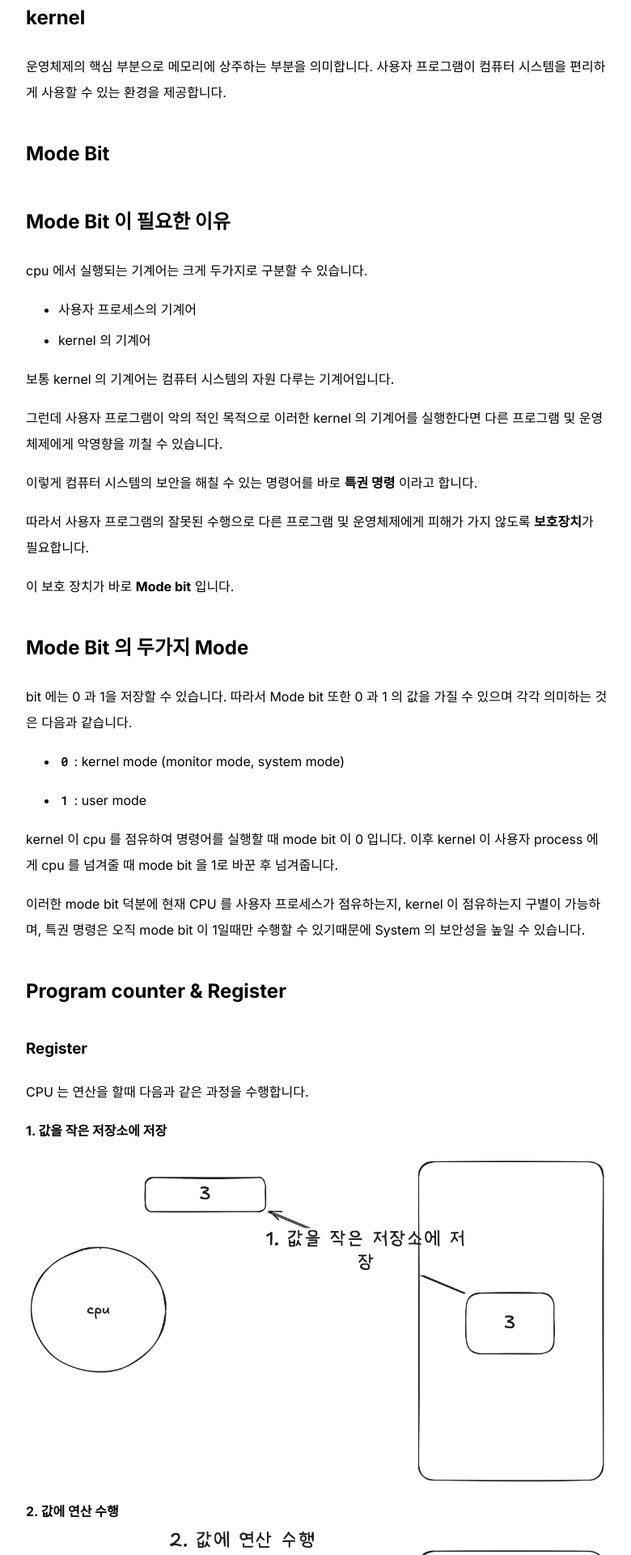
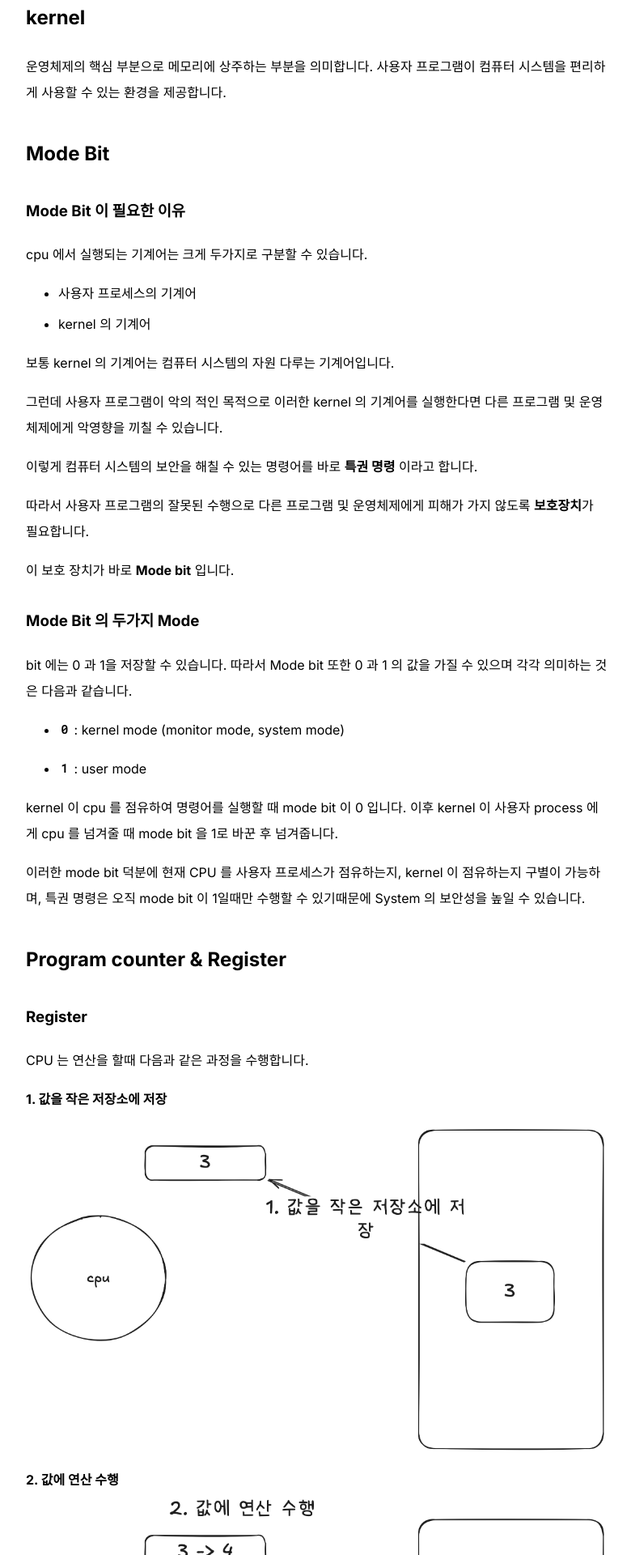
Before and after one commit to joonwan/joonwan.github.io, a Jekyll site: the page built from _posts/2025-03-15-Interrupt.md, in a window 1280 px wide. Shown: the part 1113-3033 px from the top of the page at 81% size, without its empty margins (248-1028 px from the left). Built offline with Jekyll 4.4.1, drawn with Linux system fonts in a browser that asks for light colours.

```diff
--- a/_posts/2025-03-15-Interrupt.md
+++ b/_posts/2025-03-15-Interrupt.md
@@ -23,7 +23,7 @@ CPU 는 Central Processing Unit 의 약자로, 컴퓨터 시스템을 통제하
 
 ## Mode Bit
 
-## Mode Bit 이 필요한 이유
+### Mode Bit 이 필요한 이유
 
 cpu 에서 실행되는 기계어는 크게 두가지로 구분할 수 있습니다.
 
@@ -40,7 +40,7 @@ cpu 에서 실행되는 기계어는 크게 두가지로 구분할 수 있습니
 
 이 보호 장치가 바로 **Mode bit** 입니다.
 
-## Mode Bit 의 두가지 Mode
+### Mode Bit 의 두가지 Mode
 
 bit 에는 0 과 1을 저장할 수 있습니다. 따라서 Mode bit 또한 0 과 1 의 값을 가질 수 있으며 각각 의미하는 것은 다음과 같습니다.
 
```
